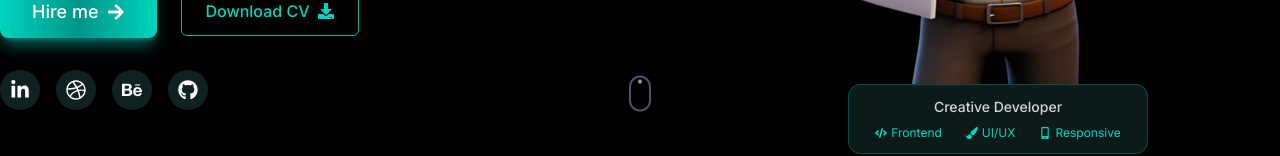
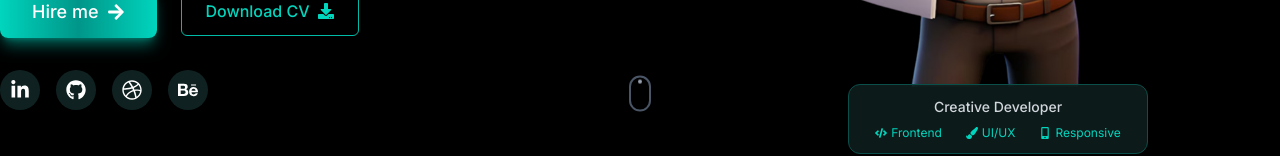
Before and after one commit to mdshahariarhafizofficial/shahariar-portfolio, a React (Vite) app: page / in a window 1280 px wide. Shown: the part 669-825 px from the top of the page. Built offline with nearby package versions, Linux system fonts and the light colour scheme.

Commit message:
Readme.md File added

```diff
--- a/src/Components/Hero/Hero.jsx
+++ b/src/Components/Hero/Hero.jsx
@@ -83,13 +83,15 @@ export default function Hero() {
               <FaLinkedinIn className="w-5 h-5" />
             </div>
             <div className="w-10 h-10 bg-[#0f2221] rounded-full flex items-center justify-center hover:text-teal-400 cursor-pointer transition">
+              <a target='_blank' href='https://github.com/mdshahariarhafizofficial'>
+                <FaGithub className="w-5 h-5" />
+              </a>
+            </div>
+            <div className="w-10 h-10 bg-[#0f2221] rounded-full flex items-center justify-center hover:text-teal-400 cursor-pointer transition">
               <FaDribbble className="w-5 h-5" />
             </div>
             <div className="w-10 h-10 bg-[#0f2221] rounded-full flex items-center justify-center hover:text-teal-400 cursor-pointer transition">
               <FaBehance className="w-5 h-5" />
-            </div>
-            <div className="w-10 h-10 bg-[#0f2221] rounded-full flex items-center justify-center hover:text-teal-400 cursor-pointer transition">
-              <FaGithub className="w-5 h-5" />
             </div>
           </div>
         </motion.div>
```
Also changed, not shown: 1 other file (tests, documents, lock files or other folders).
